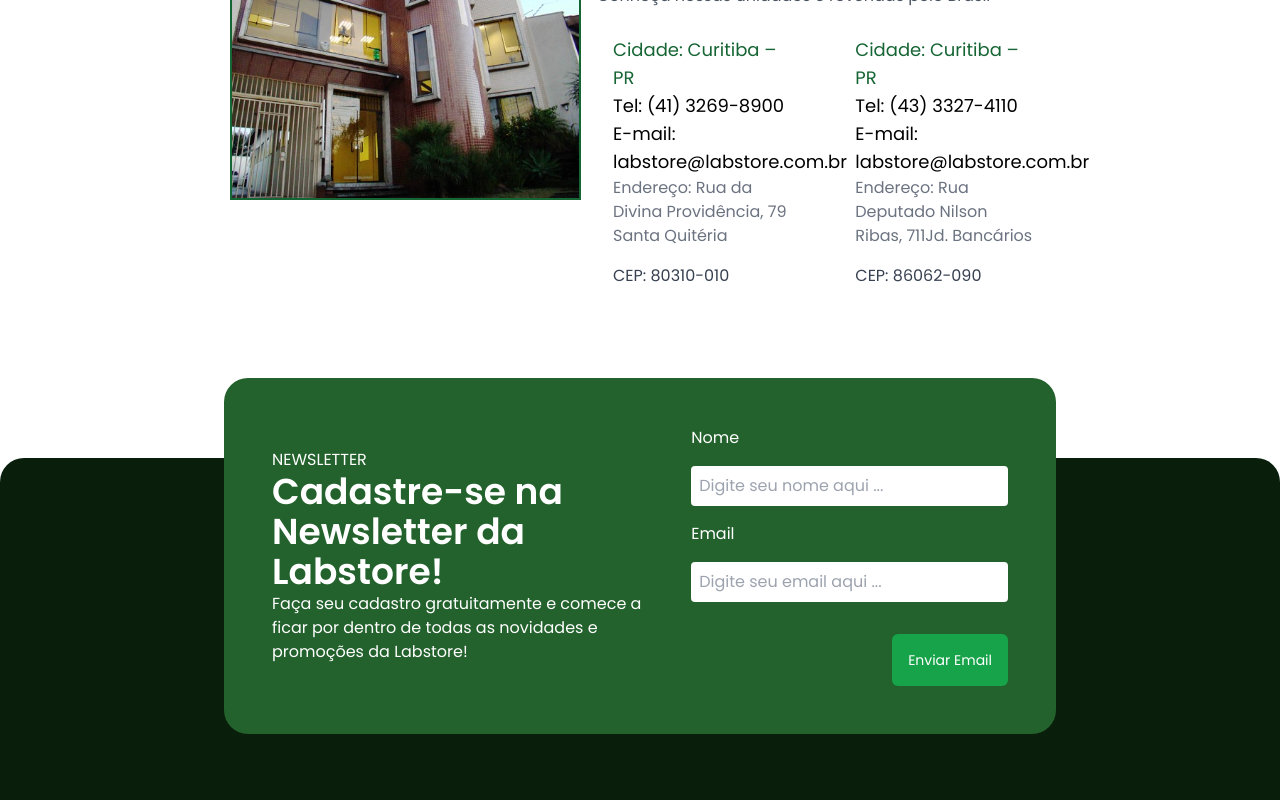
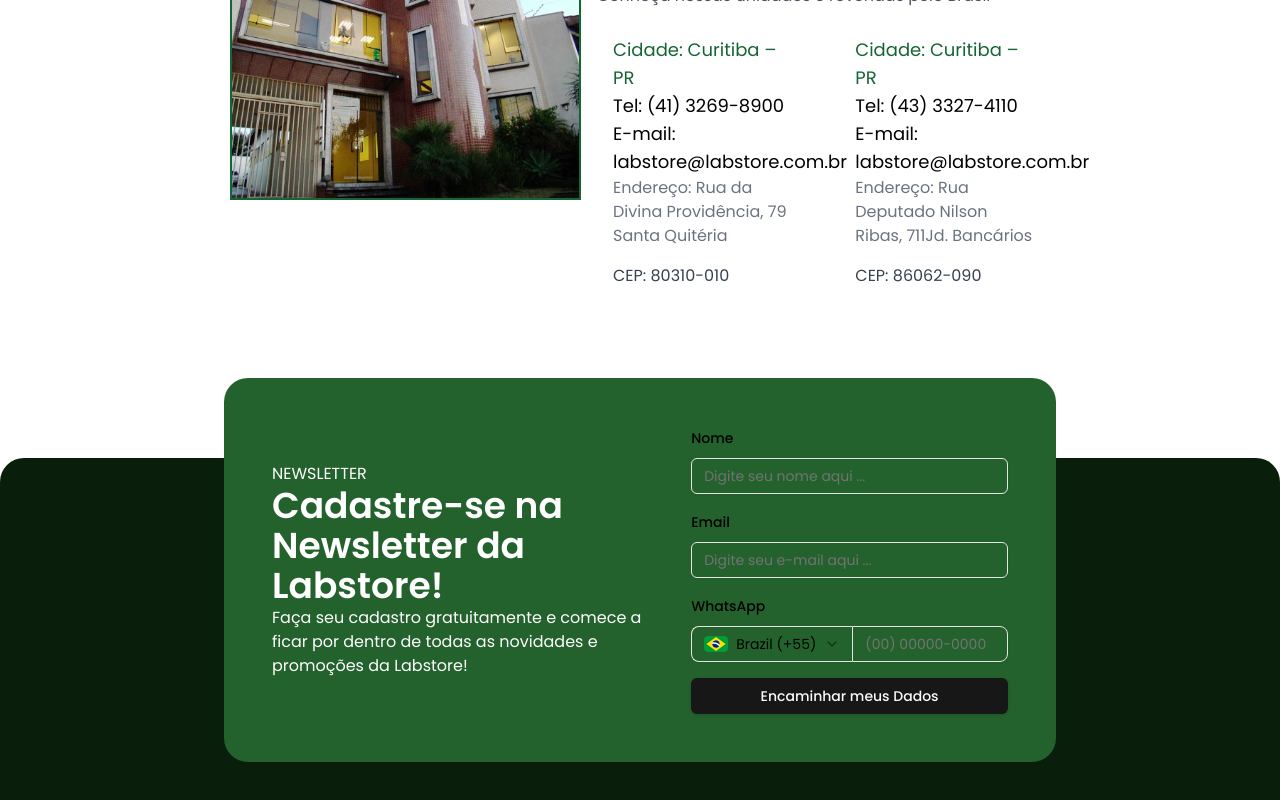
Before and after one commit to varelaprogramador/labstopre-inst, a Next.js app: page / in a window 1280 px wide. Shown: the part 5349-6149 px from the top of the page. Built offline with nearby package versions, Linux system fonts and the light colour scheme.

Commit message:
commit update

```diff
--- a/app/(pages)/_components/form.tsx
+++ b/app/(pages)/_components/form.tsx
@@ -171,7 +171,7 @@
 
                         <DialogFooter>
                             <Button type="submit" className="w-full" variant="default">
-                                Realizar minha recarga
+                                Enviar
                             </Button>
                         </DialogFooter>
                     </form>
--- a/app/(pages)/page.tsx
+++ b/app/(pages)/page.tsx
@@ -1,12 +1,28 @@
+"use client";
 import Link from 'next/link';
 import '../globals.css';
 import Image from 'next/image';
 import FormularioDialog from './_components/form';
 import Video from './_components/video';
+import { Form, FormControl, FormField, FormItem, FormLabel, FormMessage } from '@/components/ui/form';
+import { Button } from '@/components/ui/button';
+import { PhoneInput } from './_components/phone-input';
+import { useForm } from 'react-hook-form';
+import { zodResolver } from '@hookform/resolvers/zod';
+import { Input } from '@/components/ui/input';
+import { z } from 'zod';
+import { useState } from 'react';
+import { toast } from "sonner";
+const formSchema = z.object({
+  name: z.string().min(1, "O Nome é obrigatório."),
+  email: z.string().min(1, "O Email  é obrigatório."),
+  phone: z.string().min(1, "O Telefone é obrigatório."),
+});
 
+type FormData = z.infer<typeof formSchema>;
 
 export default function Home() {
-
+  const [isOpen, setIsOpen] = useState(false)
   const produtos = [
     {
       image: "/medidores/item-1.avif",
@@ -33,6 +49,53 @@
       link: "/"
     },
   ];
+  const form = useForm<FormData>({
+    resolver: zodResolver(formSchema),
+    defaultValues: {
+      name: "",
+      email: "",
+      phone: "",
+    },
+  });
+
+  const handleSubmit = async (data: FormData) => {
+
+    try {
+      const response = await fetch(
+
+        "https://api.rd.services/platform/conversions?api_key=WoxYjvgqbQDKgjQUAzNMwnRcAFLxSqCtrAdY",
+        {
+          method: 'POST',
+          headers: { accept: 'application/json', 'Content-Type': 'application/json' },
+          body: JSON.stringify({
+            event_type: 'CONVERSION',
+            event_family: 'CDP',
+            payload: {
+              conversion_identifier: 'Conversão Formulario- NEWSLETTER - HOME',
+              email: data.email,
+              name: data.name,
+              mobile_phone: data.phone
+            }
+          })
+        }
+      );
+
+      if (response.ok) {
+        console.log("Dados enviados com sucesso para RD Station!");
+        setIsOpen(false)
+        form.reset();
+
+        toast.success("Dados enviados com sucesso!");
+
+      } else {
+        console.error("Erro ao enviar os dados:", response.statusText);
+        toast.error("Erro ao enviar os dados!");
+      }
+    } catch (error) {
+      console.error("Erro ao enviar os dados:", error);
+    }
+  };
+
 
   return (
     <div className="flex flex-col min-h-screen bg-white min-w-full overflow-x-hidden ">
@@ -243,13 +306,73 @@
             <p>Faça seu cadastro gratuitamente e comece a ficar por dentro de todas as novidades e promoções da Labstore!</p>
           </div>
           <div className='flex flex-col gap-4 justify-center text-white items-start w-full p-4'>
-            <label>Nome</label>
-            <input type='text' placeholder='Digite seu nome aqui ...' className='p-2 rounded-sm w-full text-black'></input>
-            <label>Email</label>
-            <input type='text' placeholder='Digite seu email aqui ...' className='p-2 rounded-sm w-full text-black'></input>
-            <button className='bg-green-600 hover:bg-green-900 transition-all duration-300 p-4 self-end text-sm mt-4 rounded-md'>
-              Enviar Email
-            </button>
+            <Form {...form}>
+              <form
+                onSubmit={form.handleSubmit(handleSubmit)}
+                className="space-y-4 text-black"
+              >
+                <FormField
+                  name="name"
+                  control={form.control}
+                  render={({ field }) => (
+                    <FormItem>
+                      <FormLabel>Nome</FormLabel>
+                      <FormControl>
+                        <Input
+                          {...field}
+                          placeholder="Digite seu nome aqui ... "
+                        />
+                      </FormControl>
+                      <FormMessage />
+                    </FormItem>
+                  )}
+                />
+                <FormField
+                  name="email"
+                  control={form.control}
+                  render={({ field }) => (
+                    <FormItem>
+                      <FormLabel>Email</FormLabel>
+                      <FormControl>
+                        <Input
+                          {...field}
+                          type="email"
+                          placeholder="Digite seu e-mail aqui ... "
+                        />
+                      </FormControl>
+                      <FormMessage />
+                    </FormItem>
+                  )}
+                />
+                <FormField
+                  name="phone"
+                  control={form.control}
+                  render={({ field }) => (
+                    <FormItem >
+                      <FormLabel>WhatsApp</FormLabel>
+                      <FormControl>
+                        <PhoneInput
+                          {...field}
+                          defaultCountry="BR"
+                          placeholder="(00) 00000-0000"
+                          value={field.value || ""}
+                          // eslint-disable-next-line @typescript-eslint/no-explicit-any
+                          onChange={(value: any) => field.onChange(value)}
+                        />
+                      </FormControl>
+                      <FormMessage />
+                    </FormItem>
+                  )}
+                />
+
+
+                <Button type="submit" className="w-full" variant="default">
+                  Encaminhar meus Dados
+                </Button>
+
+              </form>
+            </Form>
+
           </div>
 
         </div>
```
